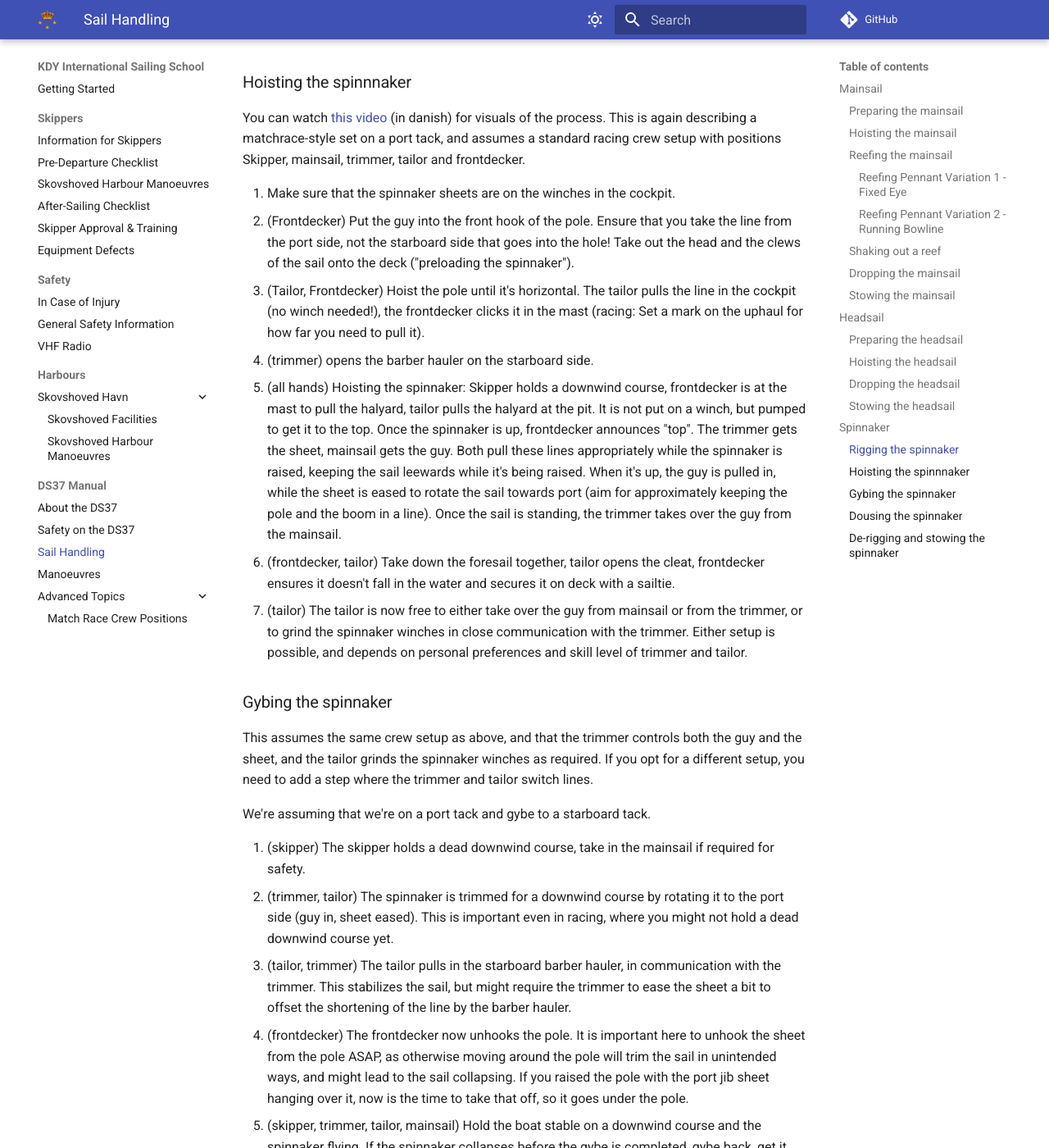
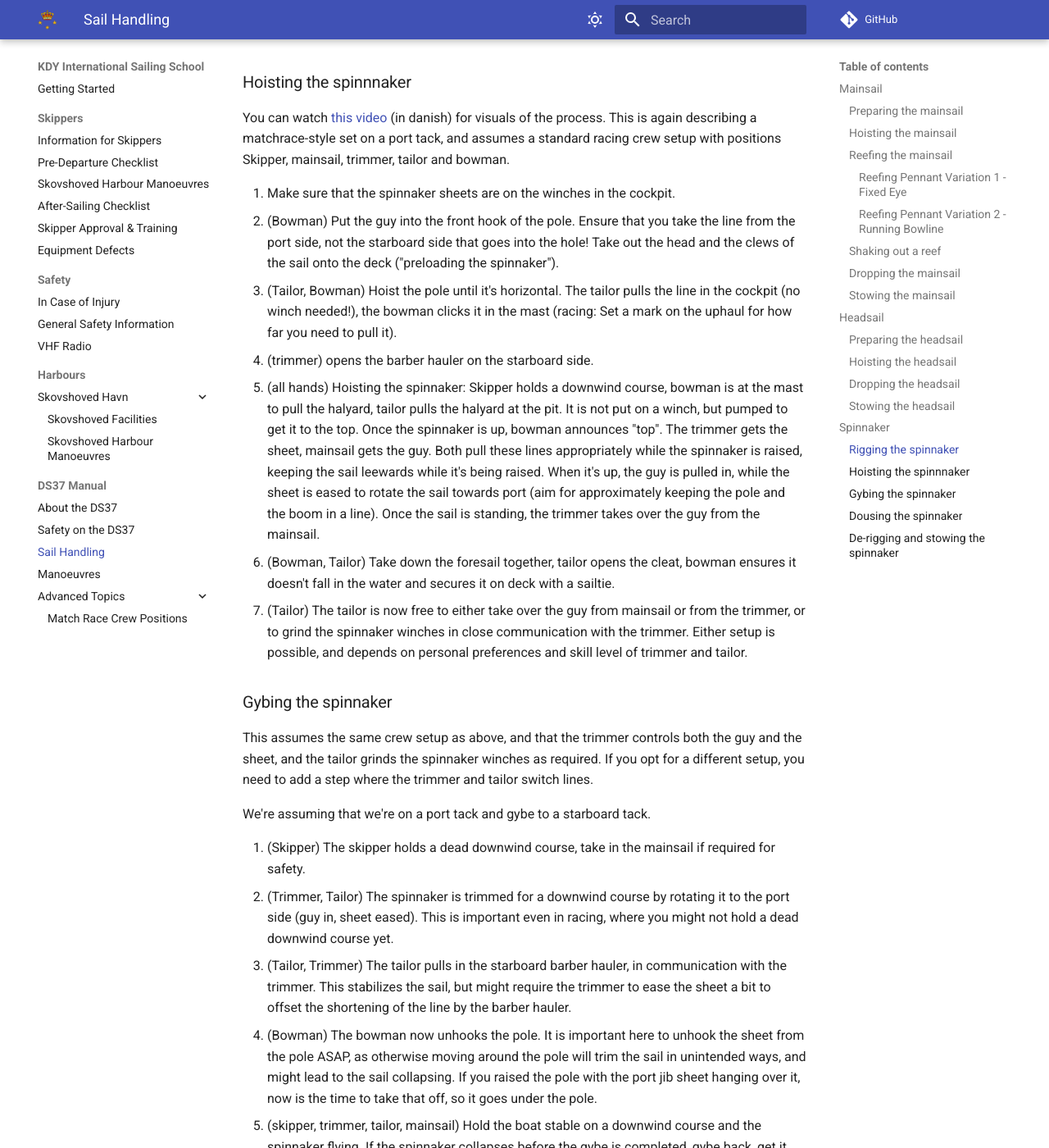
Before and after one commit to x123/kdy-iss, an MkDocs documentation site: the page built from docs/sail-handling.md, in a window 1280 px wide and 1400 px high, scrolled down 7067 px. Shown: the whole window at 82% size. Built offline with MkDocs 1.6.1 and Material for MkDocs 9.7.7, drawn with Linux system fonts in a browser that asks for light colours; comment, search, counter and statistics services are not loaded; some of the changed text lies outside the part shown.

Commit message:
Rewording.

```diff
--- a/docs/sail-handling.md
+++ b/docs/sail-handling.md
@@ -277,31 +277,31 @@ You can watch [this video](https://www.youtube.com/watch?v=F80SNSKP1YU)
 (in danish) for visuals of the process.
 This is again describing a matchrace-style set on a port tack, and assumes
 a standard racing crew setup with positions Skipper, mainsail, trimmer, tailor
-and frontdecker.
+and bowman.
 
 1. Make sure that the spinnaker sheets are on the winches in the cockpit.
-2. (Frontdecker) Put the guy into the front hook of the pole. Ensure that you
+2. (Bowman) Put the guy into the front hook of the pole. Ensure that you
    take the line from the port side, not the starboard side that goes into the
    hole! Take out the head and the clews of the sail onto the deck
    ("preloading the spinnaker").
-3. (Tailor, Frontdecker) Hoist the pole until it's horizontal. The tailor pulls
-   the line in the cockpit (no winch needed!), the frontdecker clicks it in
+3. (Tailor, Bowman) Hoist the pole until it's horizontal. The tailor pulls
+   the line in the cockpit (no winch needed!), the bowman clicks it in
    the mast (racing: Set a mark on the uphaul for how far you need to pull it).
 4. (trimmer) opens the barber hauler on the starboard side.
 5. (all hands) Hoisting the spinnaker: Skipper holds a downwind course,
-   frontdecker is at the mast to pull the halyard, tailor pulls the halyard
+   bowman is at the mast to pull the halyard, tailor pulls the halyard
    at the pit. It is not put on a winch, but pumped to get it to the top.
-   Once the spinnaker is up, frontdecker announces "top".
+   Once the spinnaker is up, bowman announces "top".
    The trimmer gets the sheet, mainsail gets the guy. Both pull these lines
    appropriately while the spinnaker is raised, keeping the sail leewards
    while it's being raised. When it's up, the guy is pulled in, while the sheet
    is eased to rotate the sail towards port (aim for approximately keeping
    the pole and the boom in a line). Once the sail is standing, the trimmer
    takes over the guy from the mainsail.
-6. (frontdecker, tailor) Take down the foresail together, tailor opens the
-   cleat, frontdecker ensures it doesn't fall in the water and secures it on
+6. (Bowman, Tailor) Take down the foresail together, tailor opens the
+   cleat, bowman ensures it doesn't fall in the water and secures it on
    deck with a sailtie.
-7. (tailor) The tailor is now free to either take over the guy from mainsail
+7. (Tailor) The tailor is now free to either take over the guy from mainsail
    or from the trimmer, or to grind the spinnaker winches in close communication
    with the trimmer. Either setup is possible, and depends on personal
    preferences and skill level of trimmer and tailor.
@@ -316,16 +316,16 @@ tailor switch lines.
 
 We're assuming that we're on a port tack and gybe to a starboard tack.
 
-1. (skipper) The skipper holds a dead downwind course, take in the mainsail
+1. (Skipper) The skipper holds a dead downwind course, take in the mainsail
    if required for safety.
-2. (trimmer, tailor) The spinnaker is trimmed for a downwind course by rotating
+2. (Trimmer, Tailor) The spinnaker is trimmed for a downwind course by rotating
    it to the port side  (guy in, sheet eased). This is important even in racing,
    where you might not hold a dead downwind course yet.
-3. (tailor, trimmer) The tailor pulls in the starboard barber hauler,
+3. (Tailor, Trimmer) The tailor pulls in the starboard barber hauler,
    in communication with the trimmer. This stabilizes the sail, but might
    require the trimmer to ease the sheet a bit to offset the shortening of
    the line by the barber hauler.
-4. (frontdecker) The frontdecker now unhooks the pole. It is important here to
+4. (Bowman) The bowman now unhooks the pole. It is important here to
    unhook the sheet from the pole ASAP, as otherwise moving around the pole
    will trim the sail in unintended ways, and might lead to the sail collapsing.
    If you raised the pole with the port jib sheet hanging over it, now is the
@@ -333,21 +333,21 @@ We're assuming that we're on a port tack and gybe to a starboard tack.
 5. (skipper, trimmer, tailor, mainsail) Hold the boat stable on a downwind
    course and the spinnaker flying. If the spinnaker collapses before the gybe
    is completed, gybe back, get it flying, and start over.
-6. (frontdecker) Cleat in the starboard spinnaker sheet into the front of the
+6. (Bowman) Cleat in the starboard spinnaker sheet into the front of the
    pole. You ought to be able to grab it easily if the starboard barber hauler
    is tight.
 7. (skipper, mainsail) Gybe the mainsail, be sure to let it out quickly,
    otherwise the boat will point upwind, making gybing the spinnaker very hard.
-8. (frontdecker) Stand stable with the back to the mast, push the pole forward
-   and out to the frontstay. Don't push to the side, you'll not have the
+8. (Bowman) Stand stable with the back to the mast, push the pole forward
+   and out to the forestay. Don't push to the side, you'll not have the
    strength to do that. Click the pole into the mast, and announce "On".
-9. (trimmer, tailor) Watch the frontdecker carefully. Follow with the guy
-   and ease it enough so that the frontdecker can get the pole all the way out.
+9. (trimmer, tailor) Watch the bowman carefully. Follow with the guy
+   and ease it enough so that the bowman can get the pole all the way out.
    Be very careful when you pull the guy in while the pole is
    not clicked in the mast yet: It's very easy for you to make the job of the
-   frontdecker impossible.
+   bowman impossible.
 10. (skipper) Keep the dead downwind course until the pole is in. If you go up
-   too early, your frontdecker will not have the strength to put in the pole.
+   too early, your bowman will not have the strength to put in the pole.
 11. (trimmer, tailor) Once the pole is in, rotate over the spinnaker,
    and trim it to course, by pulling in the guy, and easing the sheet.
    Tailor releases the sheet barber hauler in communication with the trimmer.
```
Also changed, not shown: other parts of docs/sail-handling.md (+4 -4 lines).
